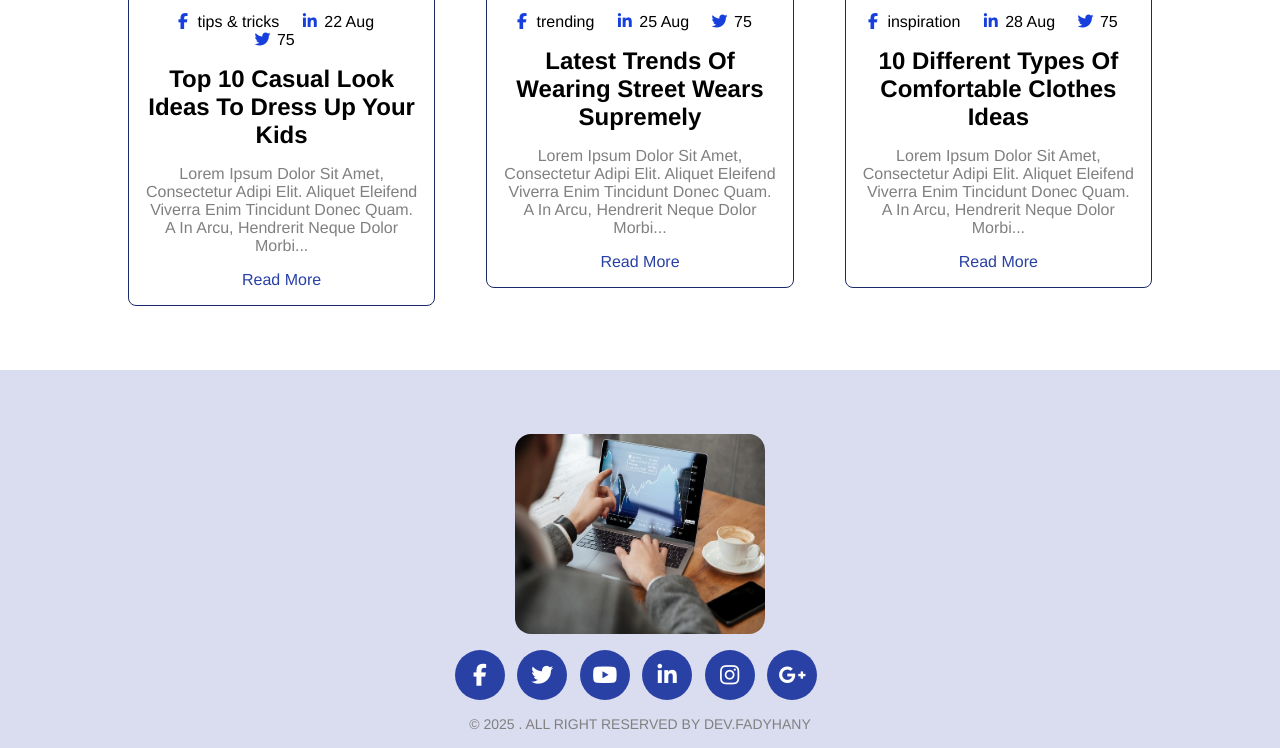
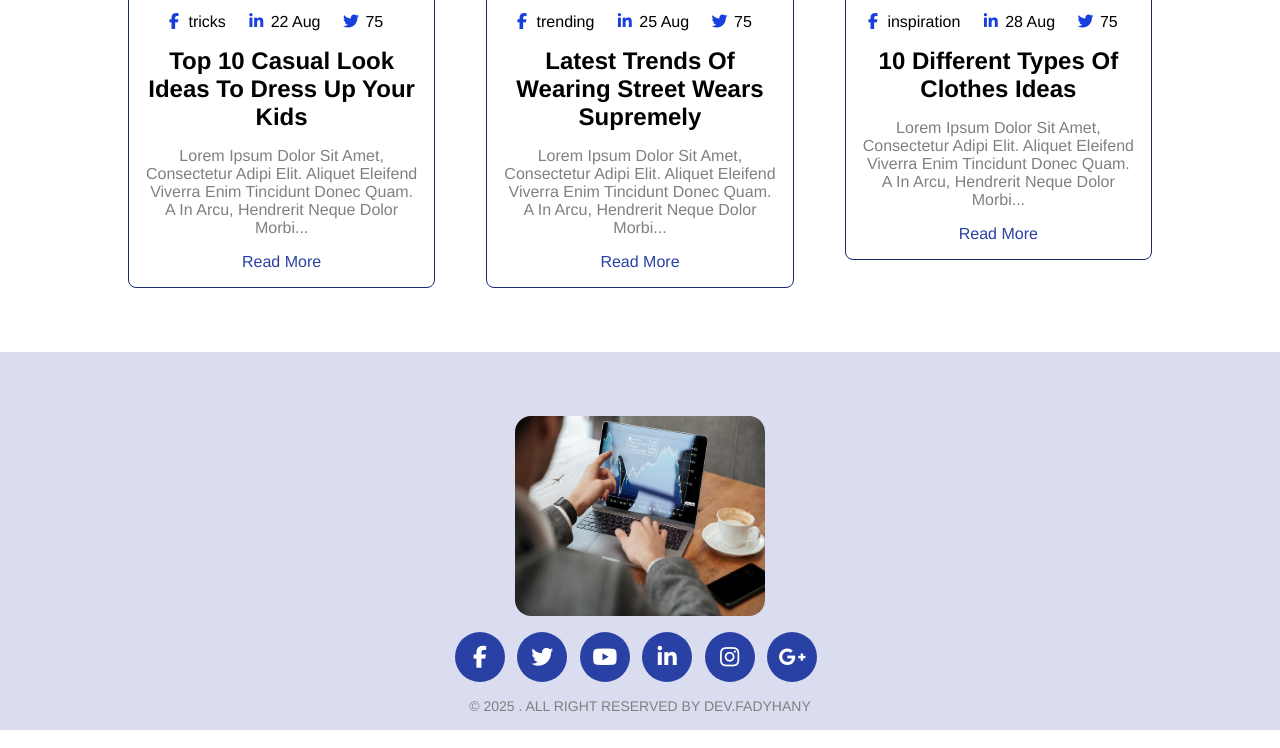
Before and after one commit to devfadyhany/SEF-Academy-Project1, a plain HTML site: page index.html in a window 1280 px wide. Shown: the part 6077-6825 px from the top of the page. Drawn offline with Linux system fonts and the light colour scheme.

Commit message:
fix news section content

```diff
--- a/index.html
+++ b/index.html
@@ -623,7 +623,7 @@
               <a href="#">
                 <i class="fa-brands fa-facebook-f"></i>
               </a>
-              tips & tricks
+              tricks
             </li>
             <li>
               <a href="#">
@@ -715,7 +715,7 @@
           <!-- /news-card-icons -->
 
           <h3 class="news-card-title">
-            10 Different Types of comfortable clothes ideas
+            10 Different Types of clothes ideas
           </h3>
           <p class="news-card-desc">
             Lorem ipsum dolor sit amet, consectetur adipi elit. Aliquet eleifend
```
